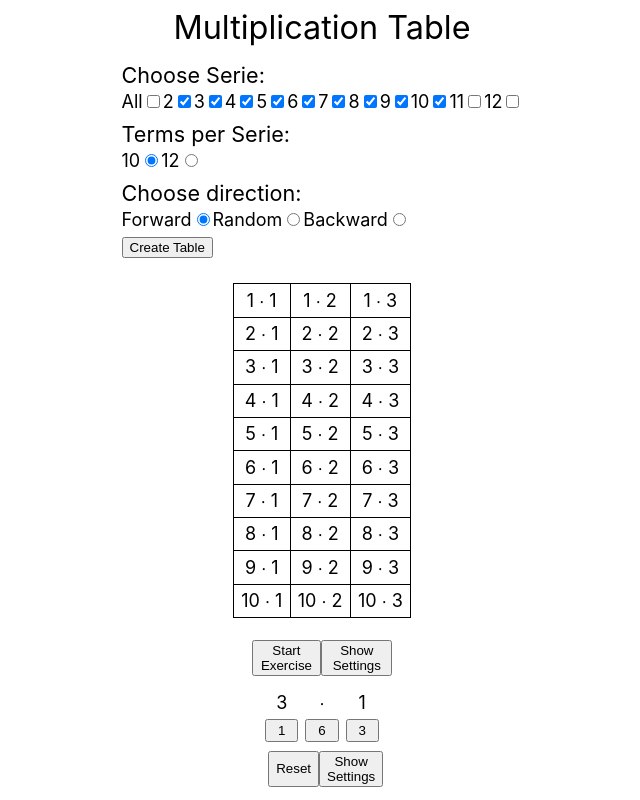
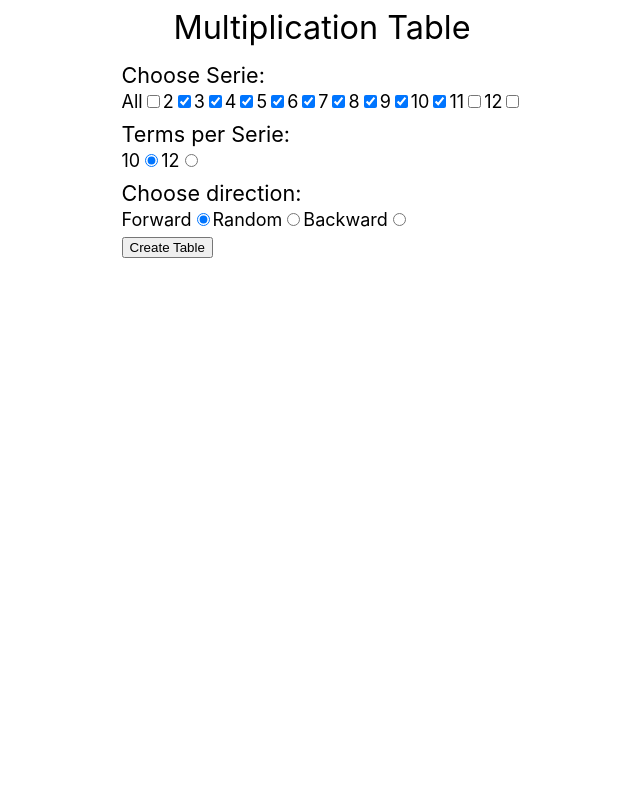
Before and after one commit to rok7803/multiplication-table, a React (Create React App) app: page / in a window 1280 px wide. Shown: the whole page, without its empty margins (318-958 px from the left). Built offline with nearby package versions, Linux system fonts and the light colour scheme.

Commit message:
Update App.js

```diff
--- a/src/components/App/App.js
+++ b/src/components/App/App.js
@@ -4,20 +4,25 @@ import Settings from '../Settings/Settings';
 import SetTable from '../SetTable/SetTable';
 import SetExercise from '../SetExercise/SetExercise';
 
-const series = [1,2,3,4,5,6,7,8,9,10];
+//const series = [1,2,3,4,5,6,7,8,9,10];
 //const series = [2];
-let step = 1;
-const term = 3;
-const direction = 1;
-const square = false;
+//let step = 1;
+//const term = 12;
+//const direction = 3;
+//const square = false;
 
 class App extends React.Component {
   constructor(props){
     super(props);
     this.state = {
+      series: [],
+      term: 0,
+      square: true,
+      step: 1,
+      direction: 0,
       showSettings: true,
-      showTable: true, //should be FALSE
-      showExercise: true, //should be FALSE
+      showTable: false, //should be FALSE
+      showExercise: false, //should be FALSE
       reset: false
     };
     this.toggleSettingsOn = this.toggleSettingsOn.bind(this);
@@ -44,7 +49,6 @@ class App extends React.Component {
   }
   getSubmit(two, three, four, five, six, seven, eight, nine, ten, eleven, twelve, termTen, termTwelve, forward, random, backward, showSettings, showTable){
     let series = [];
-    let step = 1;
     let term, direction;
     let checked54 = true;
     let square = false;
@@ -81,7 +85,7 @@ class App extends React.Component {
       series.unshift(1);
       square = true;
     }
-    this.setState({showSettings: showSettings, showTable: showTable});
+    this.setState({series: series, term: term, square: square, direction: direction, showSettings: showSettings, showTable: showTable});
     //console.log('['+series+'] '+term+' '+direction+' '+checked+' '+checked54+' '+square);
   }
   render(){
@@ -90,18 +94,18 @@ class App extends React.Component {
         <h1>Multiplication Table</h1>
         {this.state.showSettings && <Settings getSubmit={this.getSubmit}/>}
         {this.state.showTable && <SetTable
-                                    series={series}
-                                    term={term}
-                                    square={square} />}
+                                    series={this.state.series}
+                                    term={this.state.term}
+                                    square={this.state.square} />}
         {this.state.showTable && <div className="Table-button">
           <button onClick={this.toggleExerciseOn}>Start Exercise</button>
           <button onClick={this.toggleSettingsOn}>Show Settings</button>
         </div>}
         {this.state.showExercise && <SetExercise
-                                      series={series}
-                                      step={step}
-                                      term={term}
-                                      direction={direction}
+                                      series={this.state.series}
+                                      step={this.state.step}
+                                      term={this.state.term}
+                                      direction={this.state.direction}
                                       reset={this.state.reset}
                                       resetCall={this.getResetCall}
                                       settingsOn={this.toggleSettingsOn}  />}
```
